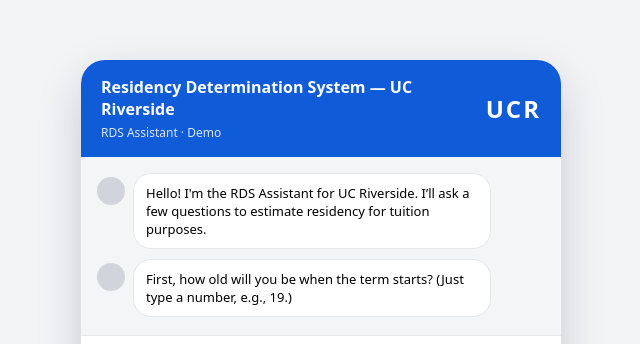
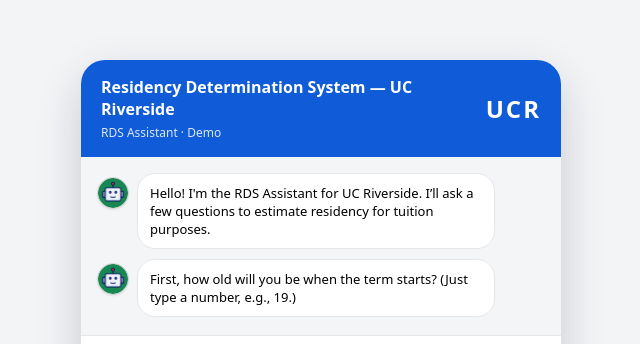
Before and after one commit to Shaobangzhu/residence-determination-mini-system, a React app in the folder frontend/: page / in a window 1280 px wide. Shown: the part 160-504 px from the top of the page, without its empty margins (319-959 px from the left). Built offline with nearby package versions, Linux system fonts and the light colour scheme; the HTML template or start-up script is replaced by a standard one.

Commit message:
integrate robot.png and user.png into my chat bubbles

```diff
--- a/frontend/src/App.css
+++ b/frontend/src/App.css
@@ -247,3 +247,32 @@
   color: #6b7280;
   background: #f9fafb;
 }
+
+/* Avatar Wrapper */
+.avatar {
+  width: 32px;
+  height: 32px;
+  flex-shrink: 0;
+  display: flex;
+  justify-content: center;
+  align-items: center;
+  margin-right: 8px;
+}
+
+.user-avatar {
+  margin-left: 8px; /* user avatar appears on the right */
+  margin-right: 0;
+}
+
+/* Avatar image */
+.avatar-img {
+  width: 32px;
+  height: 32px;
+  object-fit: cover;
+  border-radius: 50%;
+  background: #eee;
+  border: 1px solid #d4d4d4;
+  box-shadow:
+    0 1px 2px rgba(0, 0, 0, 0.08),
+    inset 0 0 2px rgba(255, 255, 255, 0.6);
+}
--- a/frontend/src/App.tsx
+++ b/frontend/src/App.tsx
@@ -1,4 +1,6 @@
 import React, { useEffect, useRef, useState } from 'react';
+import botIcon from './assets/icons/robot.png';
+import userIcon from './assets/icons/user.png';
 
 type DecisionStatus = 'resident' | 'nonresident' | 'needs_review';
 
@@ -415,9 +417,16 @@
                   >
                     {m.sender === 'bot' && (
                       <div className="avatar">
-                        <div className="avatar-circle" />
+                        <img src={botIcon} className='avatar-img' alt='RDS Bot' />
                       </div>
                     )}
+
+                    {m.sender === 'user' && (
+                      <div className='avatar user-avatar'>
+                        <img src={userIcon} className='avatar-img' alt="User" />
+                      </div>
+                    )}
+
                     <div
                       className={`bubble ${
                         m.sender === 'user' ? 'bubble-user' : 'bubble-bot'
@@ -433,7 +442,7 @@
               return (
                 <div key={m.id} className="chat-row chat-row-bot">
                   <div className="avatar">
-                    <div className="avatar-circle" />
+                    <img src={botIcon} className="avatar-img" alt="Bot" />
                   </div>
                   <div className="decision-card">
                     <p>
```
Also changed, not shown: 2 other files (tests, documents, lock files or other folders).
